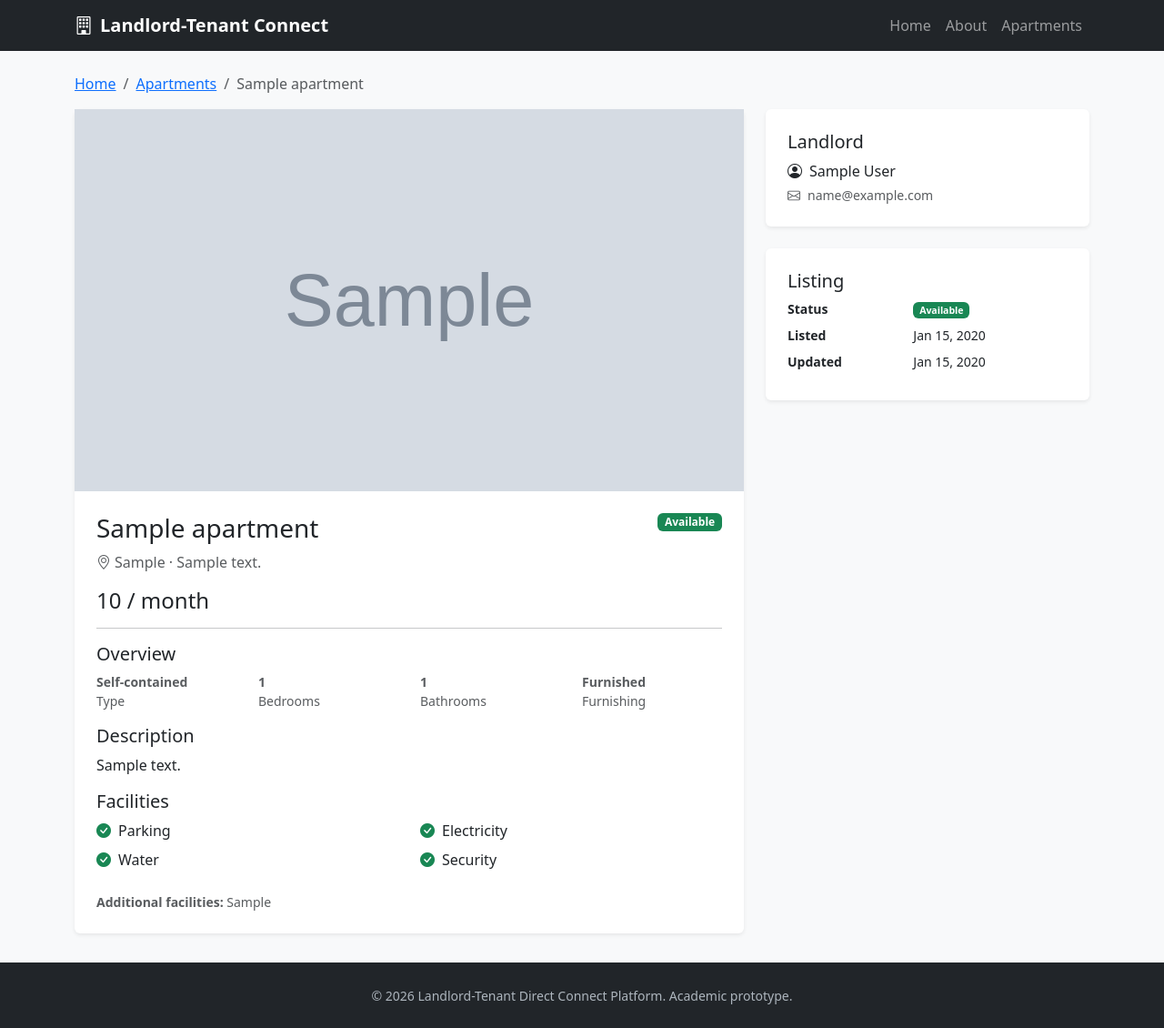
After one commit to 1234donald/Landlord_Tenant-Direct, a Django app: page /apartments/1/ in a window 1280 px wide. The commit adds this page. Shown: the whole page at 91% size. Run offline with Django 5.2, Linux system fonts and the light colour scheme; tables that the repository leaves empty hold one stand-in row (values such as "Sample post"); grey boxes marked "Sample" are stand-in pictures; some libraries are stand-ins or nearby versions.

Commit message:
feat: add apartment presentation layer (Sprint 3.6)

```diff
--- /dev/null
+++ b/apps/apartments/presentation.py
@@ -0,0 +1,79 @@
+"""HTML presentation views for the Apartment module (Phase 3, Sprint 3.6).
+
+These form the read-oriented presentation layer (AGENTS 6): a public apartment
+browsing page rendered as apartment cards, a full apartment detail page showing
+facilities, availability and landlord information, and a landlord-only page
+listing a landlord's own apartments. They are separate from the REST API views
+in ``apps.apartments.views``.
+"""
+from django.contrib.auth.mixins import LoginRequiredMixin
+from django.urls import reverse
+from django.views.generic import DetailView, ListView
+
+from .models import Apartment
+
+
+class ApartmentBrowseView(ListView):
+    """Public list of available apartments rendered as cards.
+
+    Only apartments currently available (``availability=True``) are shown so a
+    listing that is unavailable is not presented to prospective tenants.
+    """
+
+    template_name = "apartments/list.html"
+    context_object_name = "apartments"
+    paginate_by = 12
+
+    def get_queryset(self):
+        return Apartment.objects.filter(availability=True).prefetch_related(
+            "images"
+        )
+
+
+class ApartmentDetailPageView(DetailView):
+    """Full presentation of a single apartment listing.
+
+    Shows the structured listing data: price, type, bedrooms/bathrooms,
+    facilities, availability and the landlord's permitted information, plus the
+    uploaded media gallery.
+    """
+
+    model = Apartment
+    template_name = "apartments/detail.html"
+    context_object_name = "apartment"
+
+    def get_queryset(self):
+        return Apartment.objects.prefetch_related("images").select_related(
+            "landlord"
+        )
+
+
+class MyApartmentsView(LoginRequiredMixin, ListView):
+    """Landlord-only list of the authenticated landlord's own apartments.
+
+    This provides the presentation side of apartment management (edit/delete are
+    performed through the API). Only the owning landlord (or an administrator)
+    can see this page.
+    """
+
+    template_name = "apartments/my_listings.html"
+    context_object_name = "apartments"
+
+    def dispatch(self, request, *args, **kwargs):
+        user = request.user
+        if user.is_authenticated and not (user.is_landlord or user.is_admin):
+            # A tenant must not access landlord management pages.
+            from django.http import HttpResponseForbidden
+
+            return HttpResponseForbidden("Forbidden")
+        return super().dispatch(request, *args, **kwargs)
+
+    def get_queryset(self):
+        if self.request.user.is_admin:
+            return Apartment.objects.all().prefetch_related("images")
+        return self.request.user.apartments.prefetch_related("images")
+
+    def get_context_data(self, **kwargs):
+        context = super().get_context_data(**kwargs)
+        context["is_admin_view"] = self.request.user.is_admin
+        return context
--- a/config/urls.py
+++ b/config/urls.py
@@ -12,11 +12,23 @@ from django.contrib import admin
 from django.urls import include, path
 
 from apps.core.views import AboutView, HomeView
+from apps.apartments.presentation import (
+    ApartmentBrowseView,
+    ApartmentDetailPageView,
+    MyApartmentsView,
+)
 
 urlpatterns = [
     path("admin/", admin.site.urls),
     path("api/", include("api.urls")),
     path("about/", AboutView.as_view(), name="about"),
+    path("my/apartments/", MyApartmentsView.as_view(), name="my-apartments"),
+    path(
+        "apartments/<int:pk>/",
+        ApartmentDetailPageView.as_view(),
+        name="apartment-detail",
+    ),
+    path("apartments/", ApartmentBrowseView.as_view(), name="apartment-list"),
     path("", HomeView.as_view(), name="home"),
 ]
 
--- a/static/css/main.css
+++ b/static/css/main.css
@@ -32,3 +32,14 @@ main {
   color: #adb5bd;
   padding: 1.5rem 0;
 }
+
+/* Apartment presentation (Phase 3, Sprint 3.6) */
+.apartment-card-img {
+  height: 200px;
+  object-fit: cover;
+}
+
+.apartment-gallery-img {
+  max-height: 420px;
+  object-fit: cover;
+}
--- /dev/null
+++ b/templates/apartments/detail.html
@@ -0,0 +1,128 @@
+{% extends "base.html" %}
+{% block title %}{{ apartment.title }} | Landlord-Tenant Direct Connect{% endblock %}
+{% block content %}
+<nav aria-label="breadcrumb">
+    <ol class="breadcrumb">
+        <li class="breadcrumb-item"><a href="{% url 'home' %}">Home</a></li>
+        <li class="breadcrumb-item"><a href="{% url 'apartment-list' %}">Apartments</a></li>
+        <li class="breadcrumb-item active" aria-current="page">{{ apartment.title }}</li>
+    </ol>
+</nav>
+
+<div class="row g-4">
+    <div class="col-lg-8">
+        <div class="card shadow-sm border-0">
+            {% with images=apartment.images.all %}
+            {% if images %}
+            <div id="apartmentGallery" class="carousel slide" data-bs-ride="carousel">
+                <div class="carousel-inner">
+                    {% for image in images %}
+                    <div class="carousel-item {% if forloop.first %}active{% endif %}">
+                        <img src="{{ image.image.url }}" class="d-block w-100 apartment-gallery-img"
+                             alt="Photo of {{ apartment.title }}">
+                    </div>
+                    {% endfor %}
+                </div>
+                {% if images|length > 1 %}
+                <button class="carousel-control-prev" type="button" data-bs-target="#apartmentGallery" data-bs-slide="prev">
+                    <span class="carousel-control-prev-icon" aria-hidden="true"></span>
+                    <span class="visually-hidden">Previous</span>
+                </button>
+                <button class="carousel-control-next" type="button" data-bs-target="#apartmentGallery" data-bs-slide="next">
+                    <span class="carousel-control-next-icon" aria-hidden="true"></span>
+                    <span class="visually-hidden">Next</span>
+                </button>
+                {% endif %}
+            </div>
+            {% else %}
+            <div class="p-5 text-center bg-secondary bg-opacity-10">
+                <i class="bi bi-house-door display-3 text-secondary"></i>
+                <p class="text-muted mt-2 mb-0">No photos uploaded.</p>
+            </div>
+            {% endif %}
+            {% endwith %}
+
+            <div class="card-body p-4">
+                <div class="d-flex justify-content-between align-items-start mb-2">
+                    <h1 class="h3 mb-0">{{ apartment.title }}</h1>
+                    <span class="badge {% if apartment.availability %}text-bg-success{% else %}text-bg-secondary{% endif %}">
+                        {% if apartment.availability %}Available{% else %}Unavailable{% endif %}
+                    </span>
+                </div>
+                <p class="text-muted">
+                    <i class="bi bi-geo-alt me-1"></i>{{ apartment.location }}
+                    {% if apartment.address %}&middot; {{ apartment.address }}{% endif %}
+                </p>
+
+                <h2 class="h4"><i class="bi bi-currency-naira"></i>{{ apartment.rental_price|floatformat:0 }} / month</h2>
+
+                <hr>
+
+                <h3 class="h5">Overview</h3>
+                <div class="row small text-muted mb-3">
+                    <div class="col-6 col-md-3"><strong>{{ apartment.get_apartment_type_display }}</strong><br>Type</div>
+                    <div class="col-6 col-md-3"><strong>{{ apartment.bedrooms }}</strong><br>Bedrooms</div>
+                    <div class="col-6 col-md-3"><strong>{{ apartment.bathrooms }}</strong><br>Bathrooms</div>
+                    <div class="col-6 col-md-3">
+                        <strong>{% if apartment.furnished %}Furnished{% else %}Unfurnished{% endif %}</strong><br>Furnishing
+                    </div>
+                </div>
+
+                <h3 class="h5">Description</h3>
+                <p>{{ apartment.description|linebreaksbr }}</p>
+
+                <h3 class="h5">Facilities</h3>
+                <ul class="list-unstyled row">
+                    <li class="col-sm-6 mb-2">
+                        <i class="bi {% if apartment.parking %}bi-check-circle-fill text-success{% else %}bi-x-circle text-danger{% endif %} me-2"></i>Parking
+                    </li>
+                    <li class="col-sm-6 mb-2">
+                        <i class="bi {% if apartment.electricity %}bi-check-circle-fill text-success{% else %}bi-x-circle text-danger{% endif %} me-2"></i>Electricity
+                    </li>
+                    <li class="col-sm-6 mb-2">
+                        <i class="bi {% if apartment.water %}bi-check-circle-fill text-success{% else %}bi-x-circle text-danger{% endif %} me-2"></i>Water
+                    </li>
+                    <li class="col-sm-6 mb-2">
+                        <i class="bi {% if apartment.security %}bi-check-circle-fill text-success{% else %}bi-x-circle text-danger{% endif %} me-2"></i>Security
+                    </li>
+                </ul>
+                {% if apartment.additional_facilities %}
+                <p class="small text-muted mb-0"><strong>Additional facilities:</strong> {{ apartment.additional_facilities }}</p>
+                {% endif %}
+            </div>
+        </div>
+    </div>
+
+    <div class="col-lg-4">
+        <div class="card shadow-sm border-0 mb-4">
+            <div class="card-body p-4">
+                <h3 class="h5">Landlord</h3>
+                <p class="mb-1"><i class="bi bi-person-circle me-2"></i>{{ apartment.landlord.full_name }}</p>
+                <p class="mb-0 text-muted small">
+                    <i class="bi bi-envelope me-2"></i>{{ apartment.landlord.email }}
+                </p>
+            </div>
+        </div>
+
+        <div class="card shadow-sm border-0">
+            <div class="card-body p-4">
+                <h3 class="h5">Listing</h3>
+                <dl class="row small mb-0">
+                    <dt class="col-5">Status</dt>
+                    <dd class="col-7">
+                        {% if apartment.availability %}
+                        <span class="badge text-bg-success">Available</span>
+                        {% else %}
+                        <span class="badge text-bg-secondary">Unavailable</span>
+                        {% endif %}
+                    </dd>
+                    <dt class="col-5">Listed</dt>
+                    <dd class="col-7">{{ apartment.created_at|date:"M d, Y" }}</dd>
+                    <dt class="col-5">Updated</dt>
+                    <dd class="col-7">{{ apartment.updated_at|date:"M d, Y" }}</dd>
+                </dl>
+            </div>
+        </div>
+    </div>
+</div>
+{% endblock %}
--- a/templates/base.html
+++ b/templates/base.html
@@ -29,6 +29,14 @@
                     <li class="nav-item">
                         <a class="nav-link" href="{% url 'about' %}">About</a>
                     </li>
+                    <li class="nav-item">
+                        <a class="nav-link" href="{% url 'apartment-list' %}">Apartments</a>
+                    </li>
+                    {% if user.is_authenticated and user.is_landlord %}
+                    <li class="nav-item">
+                        <a class="nav-link" href="{% url 'my-apartments' %}">My Apartments</a>
+                    </li>
+                    {% endif %}
                     {% block nav_extra %}{% endblock %}
                 </ul>
             </div>
```
Also changed, not shown: templates/apartments/list.html (added, +66 -0 lines), templates/apartments/my_listings.html (added, +44 -0 lines), tests/unit/test_apartment_presentation.py (added, +225 -0 lines), README.md.
